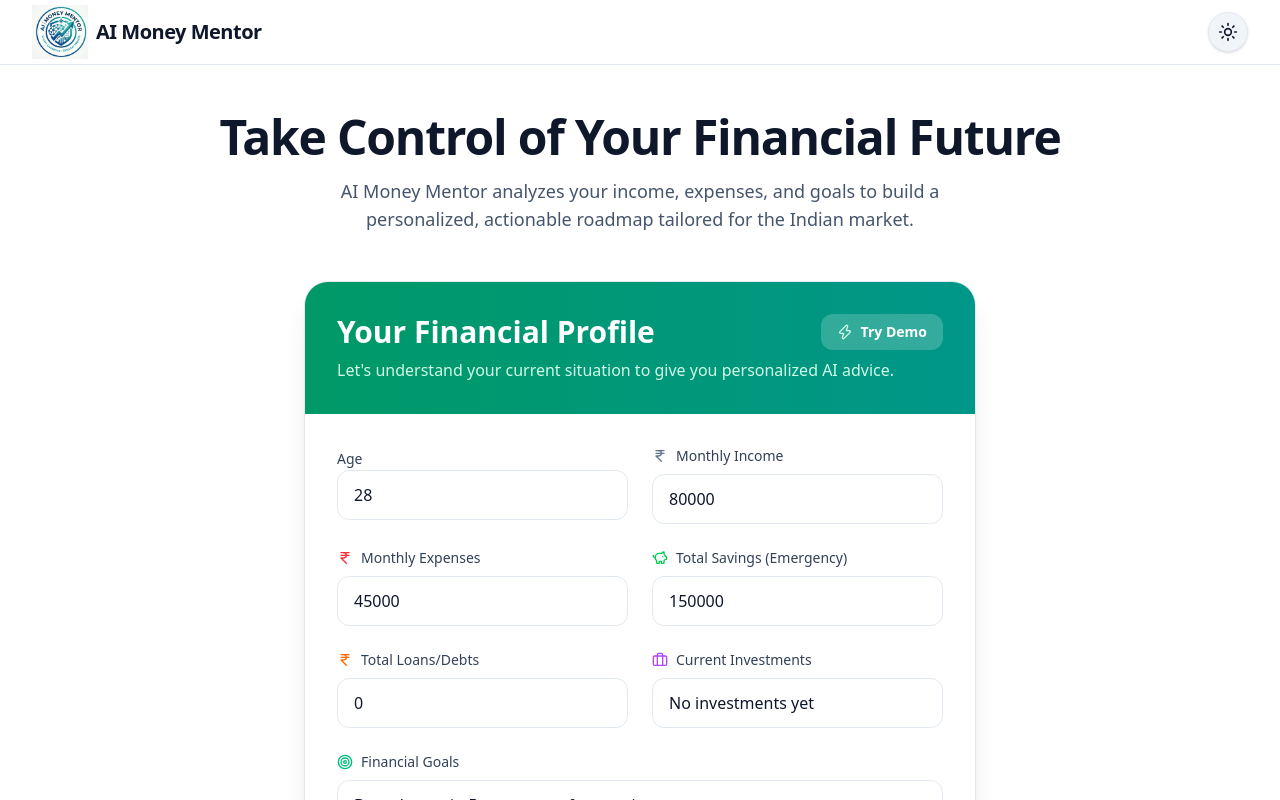
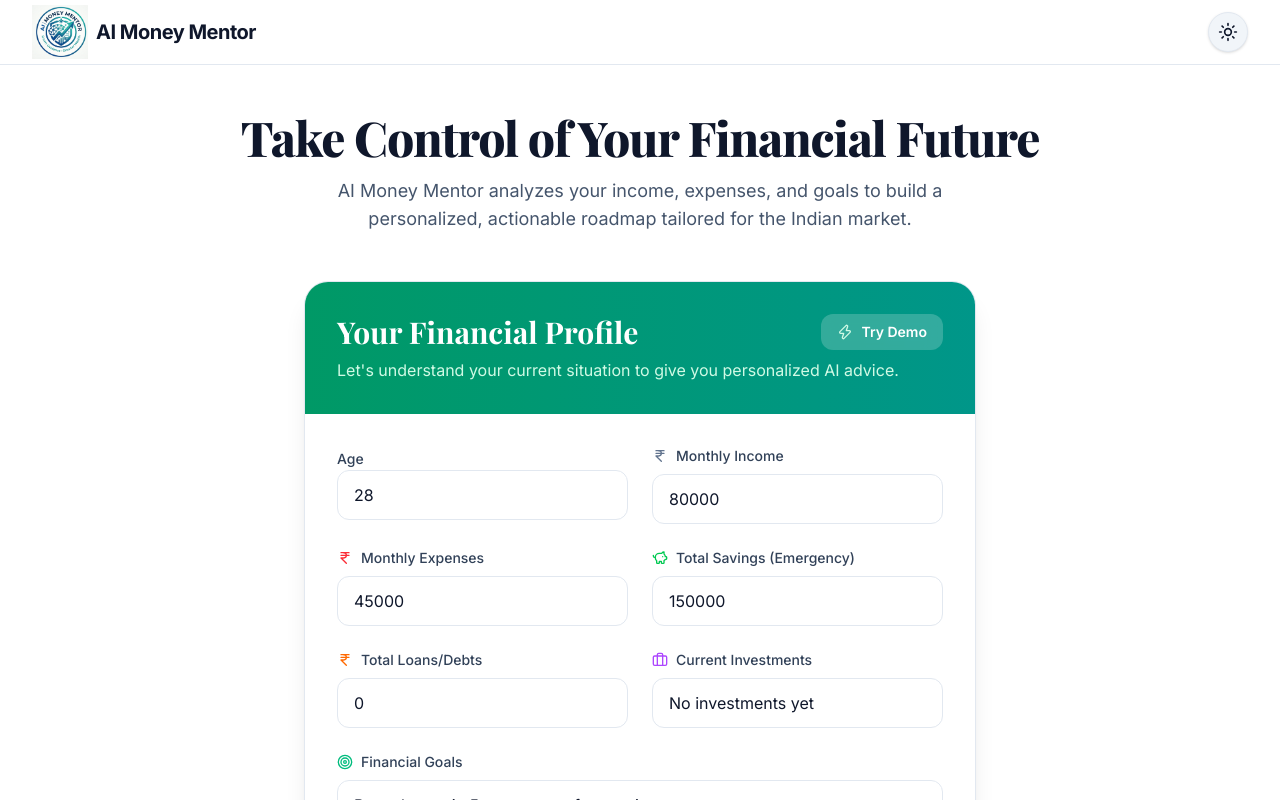
Before and after one commit to Goutam-2702/AI-Money-Mentor, a Next.js app: page / in a window 1280 px wide. Shown: the top 800 px of the page. Built offline with nearby package versions, Linux system fonts and the light colour scheme; a web font is replaced by a local one.

Commit message:
Revise color scheme and font styles in globals.css
Updated color palette and font settings in globals.css.

```diff
--- a/src/app/globals.css
+++ b/src/app/globals.css
@@ -3,12 +3,19 @@
 @custom-variant dark (&:is(.dark *));
 
 @theme {
-  --color-primary-50: #eff6ff;
-  --color-primary-100: #dbeafe;
-  --color-primary-500: #3b82f6;
-  --color-primary-600: #2563eb;
-  --color-primary-700: #1d4ed8;
-  --color-primary-900: #1e3a8a;
+  --color-primary-50: #fbf5f5;
+  --color-primary-100: #f5eaea;
+  --color-primary-500: #b03a3a;
+  --color-primary-600: #8B0000;
+  --color-primary-700: #6b0000;
+  --color-primary-900: #4a0000;
+
+  --font-sans: var(--font-inter), ui-sans-serif, system-ui, sans-serif;
+  --font-serif: var(--font-playfair), ui-serif, Georgia, Cambria, "Times New Roman", Times, serif;
+
+  --color-brand-maroon: #8B0000;
+  --color-brand-gold: #D4AF37;
+  --color-brand-slate: #475569;
 }
 
 @layer base {
@@ -18,7 +25,7 @@
     --card: #ffffff;
     --card-foreground: #0f172a;
     --border: #e2e8f0;
-    --primary: #2563eb;
+    --primary: #8B0000;
     --primary-foreground: #ffffff;
     --muted: #f1f5f9;
     --muted-foreground: #64748b;
@@ -26,7 +33,7 @@
     --accent-foreground: #0f172a;
     --destructive: #ef4444;
     --destructive-foreground: #ffffff;
-    --ring: #2563eb;
+    --ring: #8B0000;
     --radius: 0.75rem;
   }
 
@@ -36,7 +43,7 @@
     --card: #0f172a;
     --card-foreground: #f8fafc;
     --border: #1e293b;
-    --primary: #3b82f6;
+    --primary: #a82424;
     --primary-foreground: #ffffff;
     --muted: #1e293b;
     --muted-foreground: #94a3b8;
@@ -44,7 +51,7 @@
     --accent-foreground: #f8fafc;
     --destructive: #f87171;
     --destructive-foreground: #0f172a;
-    --ring: #3b82f6;
+    --ring: #a82424;
   }
 }
 
@@ -55,6 +62,8 @@
   body {
     background-color: var(--background);
     color: var(--foreground);
-    font-family: Arial, Helvetica, sans-serif;
+  }
+  h1, h2, h3, h4, h5, h6 {
+    @apply font-serif;
   }
 }
```
